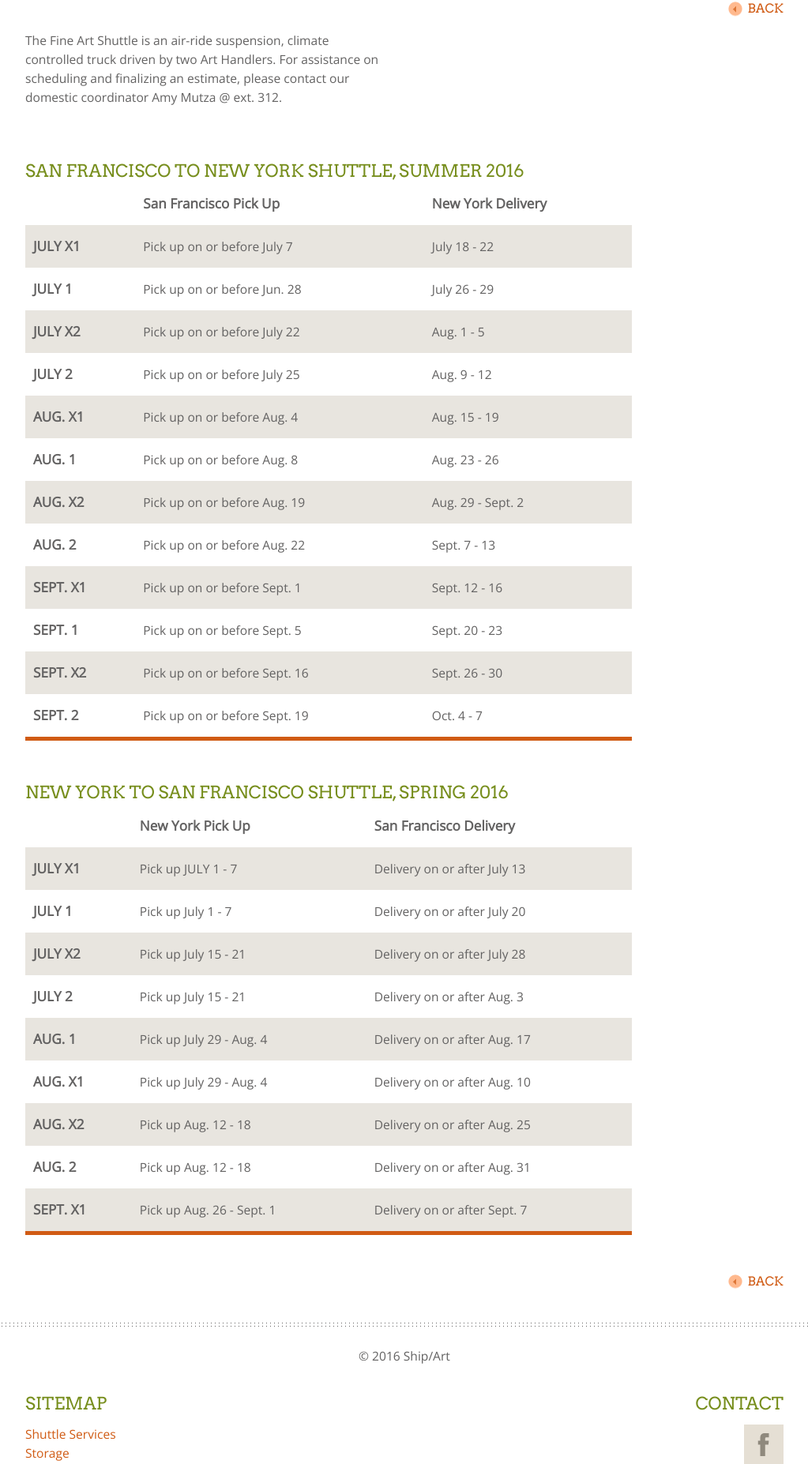
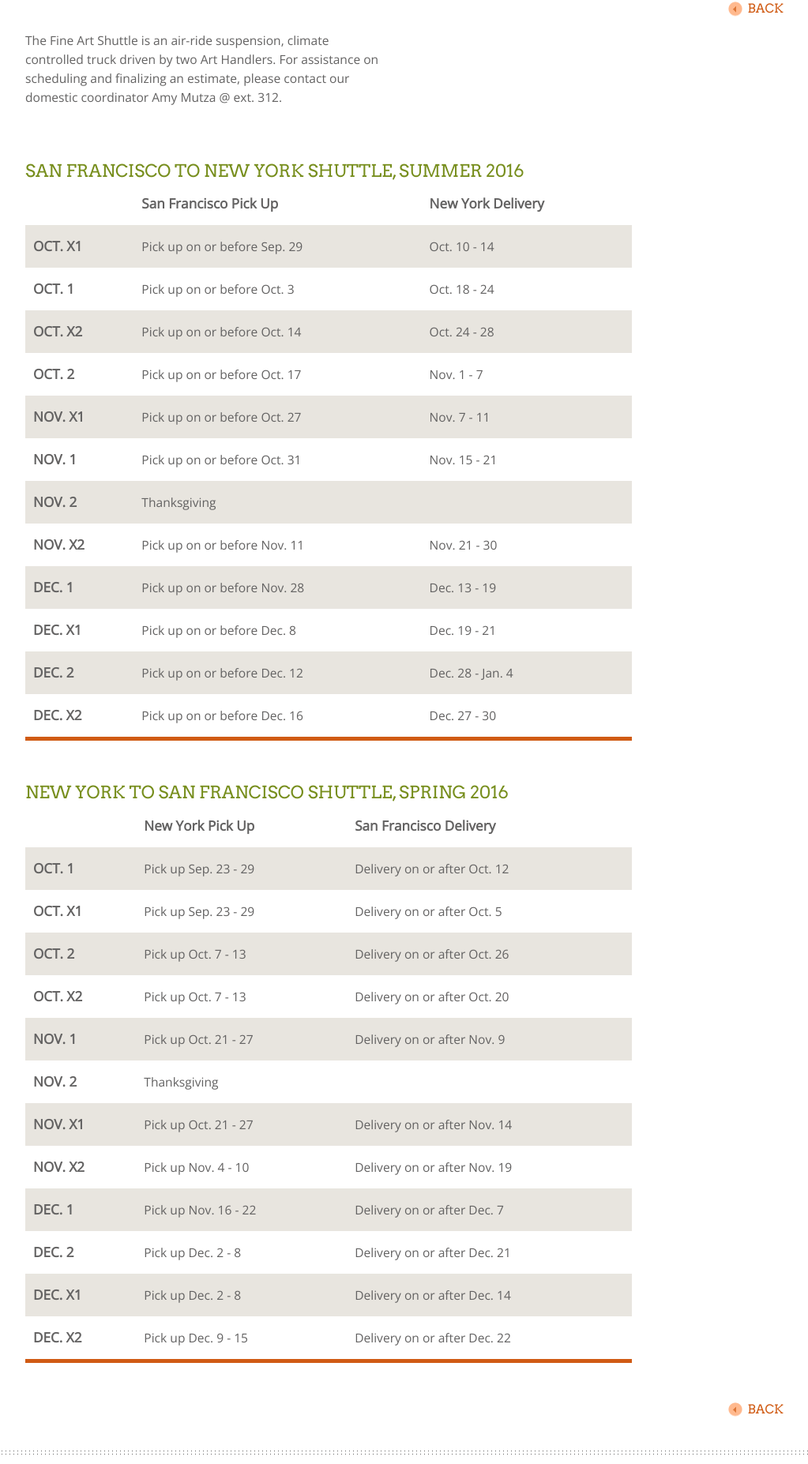
Before and after one commit to andrewkellerweb/shipart, a PHP site: page /shuttle-sanfrancisco-newyork.php in a window 1280 px wide. Shown: the part 309-2163 px from the top of the page at 79% size, without its empty margins (128-1151 px from the left). Run offline with PHP 8.4, Linux system fonts and the light colour scheme.

Commit message:
content updates: 2nd & 3rd quarter 2016

```diff
--- a/contact.php
+++ b/contact.php
@@ -154,7 +154,7 @@ Ext: 320</p>
 
 
 <p><strong>Roxanne Burton</strong><br>
-Assistant Storage Registrar<br>
+Associate Storage Registrar<br>
 <a href="mailto:roxanne@shipart.com">roxanne@shipart.com</a><br>
 Ext: 329</p>
 
--- a/shuttle-sanfrancisco-newyork.php
+++ b/shuttle-sanfrancisco-newyork.php
@@ -59,64 +59,64 @@ Trained Professionals providing Fine Art Storage, Fine Art Shipping, Fine Art Tr
 						<th>New York Delivery</th>
 					</tr>
 					<tr class="even">
-						<td class="first">JULY X1</td>
-						<td>Pick up on or before July 7</td>
-						<td>July 18 - 22</td>
+						<td class="first">OCT. X1</td>
+						<td>Pick up on or before Sep. 29</td>
+						<td>Oct. 10 - 14</td>
 					</tr>
 					<tr class="odd">
-						<td class="first">JULY 1</td>
-						<td>Pick up on or before Jun. 28</td>
-						<td>July 26 - 29</td>
+						<td class="first">OCT. 1</td>
+						<td>Pick up on or before Oct. 3</td>
+						<td>Oct. 18 - 24</td>
 					</tr>
 					<tr class="even">
-						<td class="first">JULY X2</td>
-						<td>Pick up on or before July 22</td>
-						<td>Aug. 1 - 5</td>
+						<td class="first">OCT. X2</td>
+						<td>Pick up on or before Oct. 14</td>
+						<td>Oct. 24 - 28</td>
 					</tr>
 					<tr class="odd">
-						<td class="first">JULY 2</td>
-						<td>Pick up on or before July 25</td>
-						<td>Aug. 9 - 12</td>
+						<td class="first">OCT. 2</td>
+						<td>Pick up on or before Oct. 17</td>
+						<td>Nov. 1 - 7</td>
 					</tr>
 					<tr class="even">
-						<td class="first">AUG. X1</td>
-						<td>Pick up on or before Aug. 4</td>
-						<td>Aug. 15 - 19</td>
+						<td class="first">NOV. X1</td>
+						<td>Pick up on or before Oct. 27</td>
+						<td>Nov. 7 - 11</td>
 					</tr>
 					<tr class="odd">
-						<td class="first">AUG. 1</td>
-						<td>Pick up on or before Aug. 8</td>
-						<td>Aug. 23 - 26</td>
+						<td class="first">NOV. 1</td>
+						<td>Pick up on or before Oct. 31</td>
+						<td>Nov. 15 - 21</td>
 					</tr>
 					<tr class="even">
-						<td class="first">AUG. X2</td>
-						<td>Pick up on or before Aug. 19</td>
-						<td>Aug. 29 - Sept. 2</td>
+						<td class="first">NOV. 2</td>
+						<td>Thanksgiving</td>
+						<td></td>
 					</tr>
 					<tr class="odd">
-						<td class="first">AUG. 2</td>
-						<td>Pick up on or before Aug. 22</td>
-						<td>Sept. 7 - 13</td>
+						<td class="first">NOV. X2</td>
+						<td>Pick up on or before Nov. 11</td>
+						<td>Nov. 21 - 30</td>
 					</tr>
 					<tr class="even">
-						<td class="first">SEPT. X1</td>
-						<td>Pick up on or before Sept. 1</td>
-						<td>Sept. 12 - 16</td>
+						<td class="first">DEC. 1</td>
+						<td>Pick up on or before Nov. 28</td>
+						<td>Dec. 13 - 19</td>
 					</tr>
 					<tr class="odd">
-						<td class="first">SEPT. 1</td>
-						<td>Pick up on or before Sept. 5</td>
-						<td>Sept. 20 - 23</td>
+						<td class="first">DEC. X1</td>
+						<td>Pick up on or before Dec. 8</td>
+						<td>Dec. 19 - 21</td>
 					</tr>
 					<tr class="even">
-						<td class="first">SEPT. X2</td>
-						<td>Pick up on or before Sept. 16</td>
-						<td>Sept. 26 - 30</td>
+						<td class="first">DEC. 2</td>
+						<td>Pick up on or before Dec. 12</td>
+						<td>Dec. 28 - Jan. 4</td>
 					</tr>
 					<tr class="odd">
-						<td class="first">SEPT. 2</td>
-						<td>Pick up on or before Sept. 19</td>
-						<td>Oct. 4 - 7</td>
+						<td class="first">DEC. X2</td>
+						<td>Pick up on or before Dec. 16</td>
+						<td>Dec. 27 - 30</td>
 					</tr>
 				</table>
 
@@ -132,49 +132,64 @@ Trained Professionals providing Fine Art Storage, Fine Art Shipping, Fine Art Tr
 					</tr>
 
 					<tr class="even">
-						<td class="first">JULY X1</td>
-						<td>Pick up JULY 1 - 7</td>
-						<td>Delivery on or after July 13</td>
+						<td class="first">OCT. 1</td>
+						<td>Pick up Sep. 23 - 29</td>
+						<td>Delivery on or after Oct. 12</td>
 					</tr>
 					<tr class="odd">
-						<td class="first">JULY 1</td>
-						<td>Pick up July 1 - 7</td>
-						<td>Delivery on or after July 20</td>
+						<td class="first">OCT. X1</td>
+						<td>Pick up Sep. 23 - 29</td>
+						<td>Delivery on or after Oct. 5</td>
 					</tr>
 					<tr class="even">
-						<td class="first">JULY X2</td>
-						<td>Pick up July 15 - 21</td>
-						<td>Delivery on or after July 28</td>
+						<td class="first">OCT. 2</td>
+						<td>Pick up Oct. 7 - 13</td>
+						<td>Delivery on or after Oct. 26</td>
 					</tr>
 					<tr class="odd">
-						<td class="first">JULY 2</td>
-						<td>Pick up July 15 - 21</td>
-						<td>Delivery on or after Aug. 3</td>
+						<td class="first">OCT. X2</td>
+						<td>Pick up Oct. 7 - 13</td>
+						<td>Delivery on or after Oct. 20</td>
 					</tr>
 					<tr class="even">
-						<td class="first">AUG. 1</td>
-						<td>Pick up July 29 - Aug. 4</td>
-						<td>Delivery on or after Aug. 17</td>
+						<td class="first">NOV. 1</td>
+						<td>Pick up Oct. 21 - 27</td>
+						<td>Delivery on or after Nov. 9</td>
 					</tr>
 					<tr class="odd">
-						<td class="first">AUG. X1</td>
-						<td>Pick up July 29 - Aug. 4</td>
-						<td>Delivery on or after Aug. 10</td>
+						<td class="first">NOV. 2</td>
+						<td>Thanksgiving</td>
+						<td></td>
 					</tr>
 					<tr class="even">
-						<td class="first">AUG. X2</td>
-						<td>Pick up Aug. 12 - 18</td>
-						<td>Delivery on or after Aug. 25</td>
+						<td class="first">NOV. X1</td>
+						<td>Pick up Oct. 21 - 27</td>
+						<td>Delivery on or after Nov. 14</td>
 					</tr>
 					<tr class="odd">
-						<td class="first">AUG. 2</td>
-						<td>Pick up Aug. 12 - 18</td>
-						<td>Delivery on or after Aug. 31</td>
+						<td class="first">NOV. X2</td>
+						<td>Pick up Nov. 4 - 10</td>
+						<td>Delivery on or after Nov. 19</td>
 					</tr>
 					<tr class="even">
-						<td class="first">SEPT. X1</td>
-						<td>Pick up Aug. 26 - Sept. 1</td>
-						<td>Delivery on or after Sept. 7</td>
+						<td class="first">DEC. 1</td>
+						<td>Pick up Nov. 16 - 22</td>
+						<td>Delivery on or after Dec. 7</td>
+					</tr>
+					<tr class="odd">
+						<td class="first">DEC. 2</td>
+						<td>Pick up Dec. 2 - 8</td>
+						<td>Delivery on or after Dec. 21</td>
+					</tr>
+					<tr class="even">
+						<td class="first">DEC. X1</td>
+						<td>Pick up Dec. 2 - 8</td>
+						<td>Delivery on or after Dec. 14</td>
+					</tr>
+					<tr class="odd">
+						<td class="first">DEC. X2</td>
+						<td>Pick up Dec. 9 - 15</td>
+						<td>Delivery on or after Dec. 22</td>
 					</tr>
 				</table>
 			</article>
```
Also changed, not shown: estimates.php (+8 -9 lines), shuttle-sanfrancisco-losangeles.php (+38 -38 lines), transport-air.php (+4 -6 lines).
